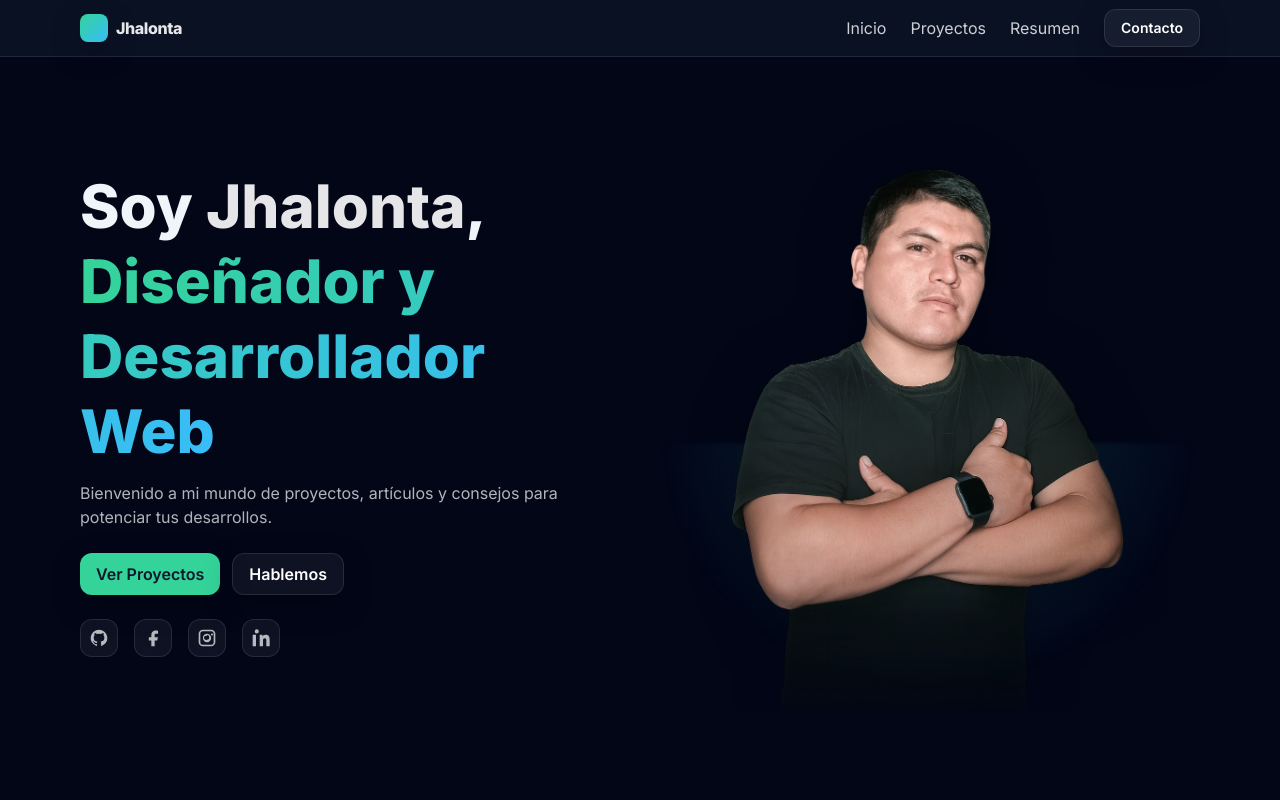
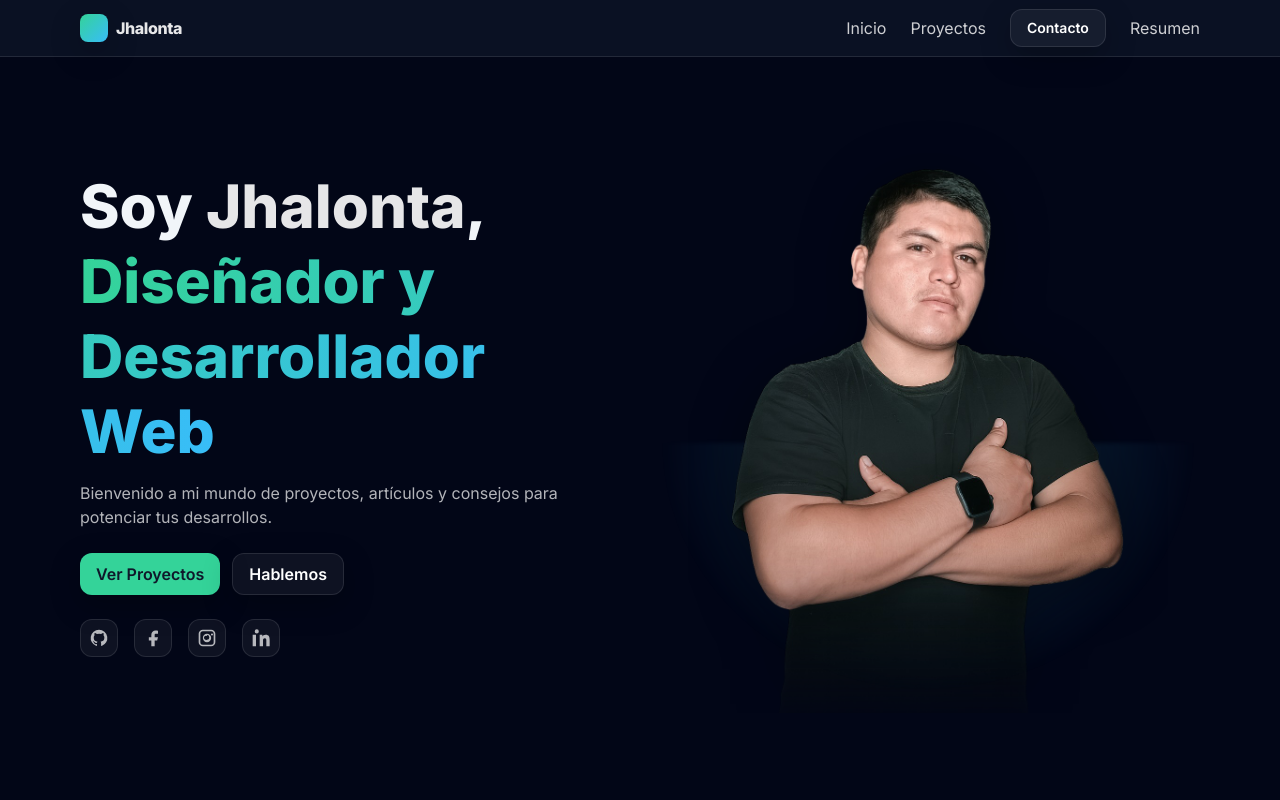
Before and after one commit to jhalonta/JhalontaWeb, a Vue app: page / in a window 1280 px wide. Shown: the top 800 px of the page. Built offline with nearby package versions, Linux system fonts and the light colour scheme.

Commit message:
Re-add Resumen link after Contacto

```diff
--- a/src/components/Navbar.vue
+++ b/src/components/Navbar.vue
@@ -22,6 +22,7 @@
         </a>
         <!-- Contacto ahora es ruta /contacto -->
         <a href="/contacto" @click.prevent="toContacto" class="btn-ghost text-sm">Contacto</a>
+        <a href="#resumen" class="hover:text-white" @click.prevent="go('#resumen')">Resumen</a>
       </nav>
     </div>
 
@@ -32,6 +33,7 @@
           {{ l.label }}
         </a>
         <a href="/contacto" class="py-2" @click.prevent="toContacto">Contacto</a>
+        <a href="#resumen" class="py-2" @click.prevent="goAndClose('#resumen')">Resumen</a>
       </div>
     </div>
   </header>
@@ -49,7 +51,7 @@ const route  = useRoute()
 const links = [
   { label: 'Inicio',     hash: '#inicio' },
   { label: 'Proyectos',  hash: '#proyectos' },
-  { label: 'Resumen',    hash: '#resumen' },
+
 ]
 
 const NAV_OFFSET = 72
```
